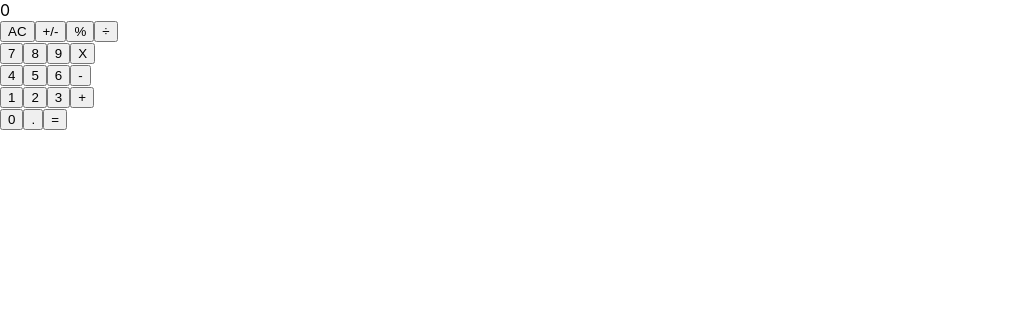
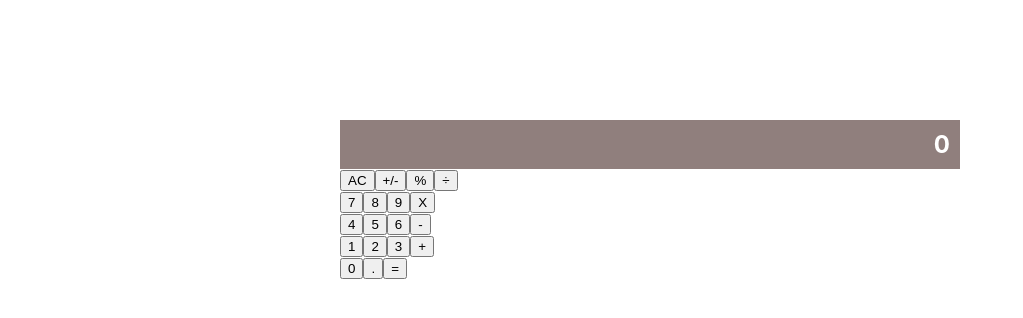
Before and after one commit to raheebwa/mv-react-calculator, a React (Create React App) app: page / in a window 1280 px wide. Shown: the top 318 px of the page, without its empty margins (0-1023 px from the left). Built offline with nearby package versions, Linux system fonts and the light colour scheme.

Commit message:
feat: centre items

```diff
--- a/src/index.scss
+++ b/src/index.scss
@@ -11,3 +11,26 @@ code {
   font-family: source-code-pro, Menlo, Monaco, Consolas, 'Courier New',
     monospace;
 }
+
+
+// Display
+#display{
+  background-color: #907F7D;
+  text-align: right;
+  padding: 10px;
+  color: white;
+  font-weight: bold;
+  font-size: 24px;
+}
+
+
+// Calc
+#whole-calc{
+  padding-top: 15vh;
+  display: flex;
+  align-items: center;
+  justify-content: center;
+  div{
+    width: 600px;
+  }
+}
```
